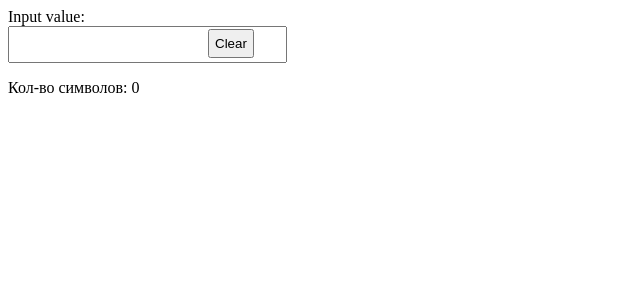
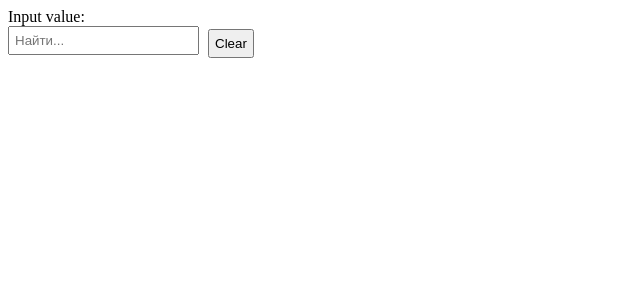
Before and after one commit to Aliaksey-Iliukevich/task, a Vue app: page / in a window 1280 px wide. Shown: the top 300 px of the page, without its empty margins (0-640 px from the left). Built offline with nearby package versions, Linux system fonts and the light colour scheme.

Commit message:
feat: refactor

```diff
--- a/src/App.vue
+++ b/src/App.vue
@@ -1,6 +1,14 @@
 <template>
   <div>
-    <SearchInput label="Input value:" v-model="modelValue" :font-size="fontSize" :input-classes="inputClasses.join(' ')" @update:value="updateInputValue" @clearInput="handleClearInput" />
+    <SearchInput
+      label="Input value:"
+      v-model="search"
+      class="class-1 class-2"
+      :font-size="fontSize"
+      placeholder="Найти..."
+      @clearInput="handleClearInput"
+    />
+    {{ search }}
   </div>
 </template>
 
@@ -13,17 +21,13 @@ export default {
   },
   data() {
     return {
-      modelValue: '', // Реактивное изменение значения введенного в поле поиска
+      search: '', // Реактивное изменение значения введенного в поле поиска
       fontSize: 20, // Установлен нужный размер шрифта
       inputClasses: ['class-1', 'class-2'] // Классы, передаваемые в инпут
     };
   },
   methods: {
-    updateInputValue(newValue) {
-      this.modelValue = newValue;
-    },
     handleClearInput() {
-      this.modelValue = '';
       console.log('Инпут очищен!');
     }
   }
--- a/src/components/SearchInput.vue
+++ b/src/components/SearchInput.vue
@@ -1,15 +1,15 @@
 <template>
   <div class="input-container">
     <label>{{ label }}</label>
-    <div class="input-wrapper" :style="{ 'position': buttonPosition }">
-      <input v-model="inputValue" @input="updateParentValue" @keyup="checkWordsCount"
-             :style="{ 'fontSize': fontSize + 'px' }"
-             :class="inputClasses" />
+    <div class="input-wrapper">
+      <input
+        v-model="innerValue"
+        v-bind="$attrs"
+      />
       <button @click="clearInput">Clear</button>
     </div>
-    <p v-if="inputValue !== null">
-      Кол-во символов: {{ charCount }}
-      <span v-if="wordsLimit" style="color: red;">Количество слов не должно превышать 3</span>
+    <p v-if="countSearch > 0">Кол-во символов: {{ countSearch }}
+      <span v-if="isLimit" style="color: red;">Количество слов не должно превышать 3</span>
     </p>
   </div>
 </template>
@@ -17,45 +17,45 @@
 <script>
 export default {
   props: {
-    fontSize: {
-      type: Number,
-      default: 16
-    },
     label: String,
-    buttonPosition: String,
     modelValue: String,
-    inputClasses: String
   },
+  emits: ['update:modelValue', 'clear'],
   data() {
     return {
-      inputValue: this.modelValue || '',
-      wordsLimit: false
+      wordsLimit: 3,
+      isLimit: false
     };
   },
   computed: {
-    charCount() {
-      if (this.inputValue) {
-        return this.inputValue.length;
+    innerValue: {
+      get() {
+        return this.modelValue;
+      },
+      set(value) {
+        this.$emit('update:modelValue', value)
+      }
+    },
+    countSearch() {
+      if(this.innerValue) {
+        return this.innerValue.length;
       }
       return 0;
     }
   },
   watch: {
-    value(newValue) {
-      this.inputValue = newValue;
+    innerValue(value) {
+      this.checkWordsCount(value);
     }
   },
   methods: {
     clearInput() {
-      this.inputValue = '';
-      this.$emit('clearInput');
+      this.innerValue = '';
+      this.$emit('clear');
     },
-    updateParentValue() {
-      this.$emit('update:value', this.inputValue);
-    },
-    checkWordsCount() {
-      const words = this.inputValue.trim().split(/\s+/);
-      this.wordsLimit = words.length > 3;
+    checkWordsCount(value) {
+      const wordsCount = value?.trim().split(/\s+/).length;
+      this.isLimit = wordsCount > this.wordsLimit;
     }
   }
 };
```
